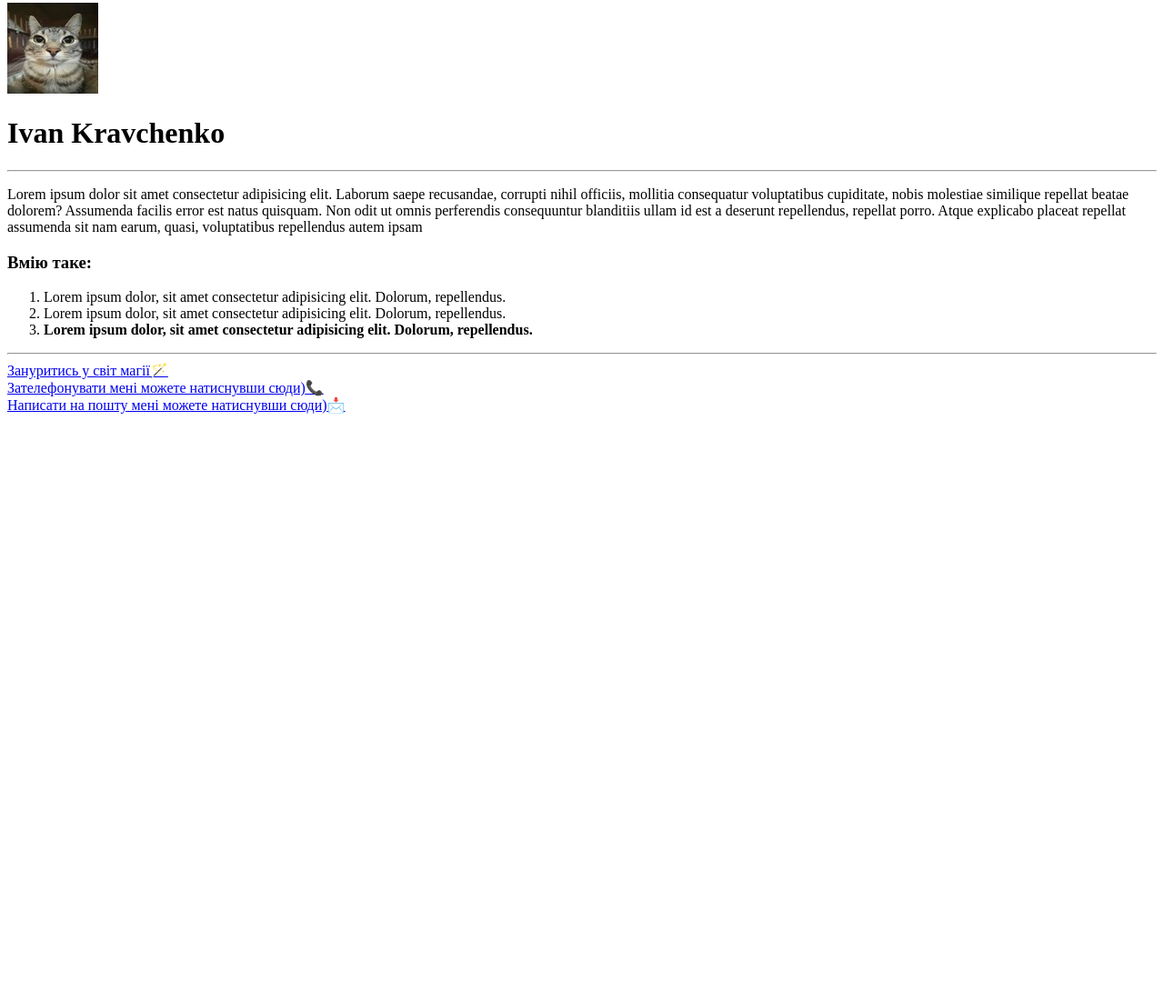
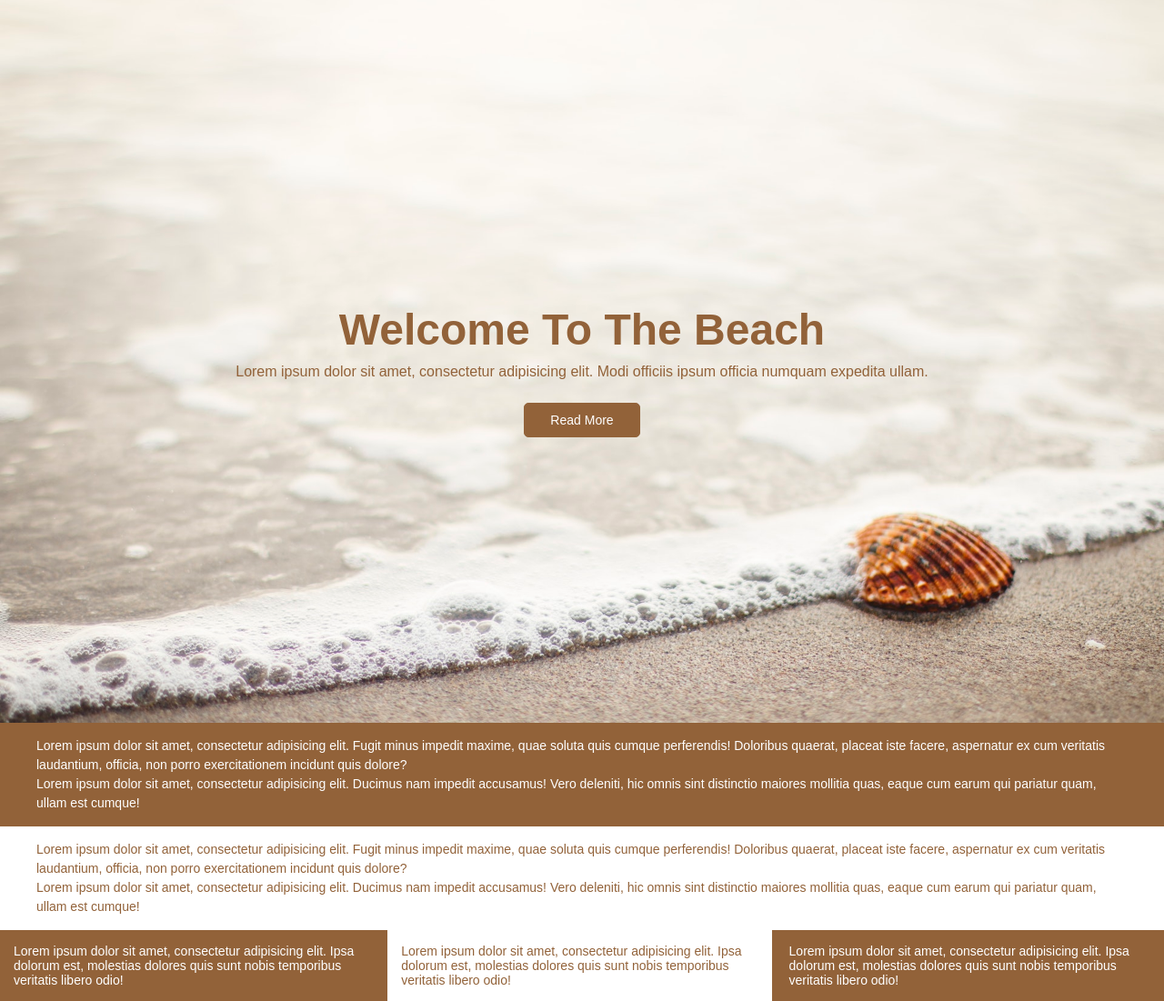
Before and after one commit to progvan/fr_html_01, a plain HTML site: page index.html in a window 1280 px wide. Shown: the part 5-1106 px from the top of the page at 91% size. Before the commit the page ends 800 px from the top, so only its background shows below. Drawn offline with Linux system fonts and the light colour scheme.

Commit message:
hw box model

```diff
--- a/index.html
+++ b/index.html
@@ -1,27 +1,69 @@
 <!DOCTYPE html>
-<html lang="en">
+<html lang="uk">
 <head>
-    <meta charset="UTF-8">
-    <meta name="viewport" content="width=device-width, initial-scale=1.0">
-    <title>bio</title>
+  <meta charset="UTF-8">
+  <title>Welcome To The Beach</title>
+  <link rel="stylesheet" href="./styles.css">
 </head>
 <body>
-    <main>
-        <img src="./img/my_photo.jpg" alt="my_photo">
-        <h1>Ivan Kravchenko</h1>
-        <hr>
-        <p>Lorem ipsum dolor sit amet consectetur adipisicing elit. Laborum saepe recusandae, corrupti nihil officiis, mollitia consequatur voluptatibus cupiditate, nobis molestiae similique repellat beatae dolorem? Assumenda facilis error est natus quisquam.
-        Non odit ut omnis perferendis consequuntur blanditiis ullam id est a deserunt repellendus, repellat porro. Atque explicabo placeat repellat assumenda sit nam earum, quasi, voluptatibus repellendus autem ipsam</p>
-        <h3>Вмію таке:</h3>
-        <ol>
-            <li>Lorem ipsum dolor, sit amet consectetur adipisicing elit. Dolorum, repellendus.</li>
-            <li>Lorem ipsum dolor, sit amet consectetur adipisicing elit. Dolorum, repellendus.</li>
-            <li><b>Lorem ipsum dolor, sit amet consectetur adipisicing elit. Dolorum, repellendus.</b></li>
-        </ol>
-        <hr>
-        <a href="https://www.instagram.com/harrypotter/" target="_blank">Зануритись у світ магії🪄</a><br>
-        <a href="tel:+380991231234">Зателефонувати мені можете натиснувши сюди)📞</a><br>
-        <a href="mailto:example@example.com">Написати на пошту мені можете натиснувши сюди)📩</a>
-    </main>
+
+  <header class="hero">
+    <div class="hero-inner">
+      <h1>Welcome To The Beach</h1>
+      <p>
+        Lorem ipsum dolor sit amet, consectetur adipisicing elit.
+        Modi officiis ipsum officia numquam expedita ullam.
+      </p>
+      <a href="#" class="btn">Read More</a>
+    </div>
+  </header>
+
+  <main>
+    <section class="text-row">
+      <p>
+        Lorem ipsum dolor sit amet, consectetur adipisicing elit. Fugit minus
+        impedit maxime, quae soluta quis cumque perferendis! Doloribus quaerat,
+        placeat iste facere, aspernatur ex cum veritatis laudantium, officia,
+        non porro exercitationem incidunt quis dolore?
+      </p>
+      <p>
+        Lorem ipsum dolor sit amet, consectetur adipisicing elit. Ducimus nam impedit accusamus! Vero deleniti, hic omnis sint distinctio maiores mollitia quas, eaque cum earum qui pariatur quam, ullam est cumque!
+      </p>
+    </section>
+
+    <section class="text-row-2">
+        <p>
+            Lorem ipsum dolor sit amet, consectetur adipisicing elit. Fugit minus
+            impedit maxime, quae soluta quis cumque perferendis! Doloribus quaerat,
+            placeat iste facere, aspernatur ex cum veritatis laudantium, officia,
+            non porro exercitationem incidunt quis dolore?
+        </p>
+        <p>
+            Lorem ipsum dolor sit amet, consectetur adipisicing elit. Ducimus nam impedit accusamus! Vero deleniti, hic omnis sint distinctio maiores mollitia quas, eaque cum earum qui pariatur quam, ullam est cumque!
+        </p>
+    </section>
+
+    <section class="cards">
+      <article class="card-brown">
+        <p>
+          Lorem ipsum dolor sit amet, consectetur adipisicing elit. Ipsa dolorum
+          est, molestias dolores quis sunt nobis temporibus veritatis libero odio!
+        </p>
+      </article>
+      <article class="card-white">
+        <p>
+          Lorem ipsum dolor sit amet, consectetur adipisicing elit. Ipsa dolorum
+          est, molestias dolores quis sunt nobis temporibus veritatis libero odio!
+        </p>
+      </article>
+      <article class="card-brown">
+        <p>
+          Lorem ipsum dolor sit amet, consectetur adipisicing elit. Ipsa dolorum
+          est, molestias dolores quis sunt nobis temporibus veritatis libero odio!
+        </p>
+      </article>
+    </section>
+  </main>
+
 </body>
 </html>
--- /dev/null
+++ b/styles.css
@@ -0,0 +1,89 @@
+* {
+    margin: 0;
+    padding: 0;
+    box-sizing: border-box;
+  }
+
+  body {
+    font-family: Arial, sans-serif;
+    color: #926239;
+    background-color: white;
+  }
+
+  .hero {
+    background: url("/img/ракушка.jpg") no-repeat center center;
+    background-size: cover;
+    height: 100vh;
+    text-align: center;
+    display: block;
+    color: #926239;
+  }
+
+  .hero-inner {
+    display: inline-block;
+    margin-top: 40vh;
+    padding: 20px 40px;
+  }
+
+  .hero h1 {
+    font-size: 48px;
+    margin-bottom: 10px;
+  }
+
+  .hero p {
+    font-size: 16px;
+    margin-bottom: 25px;
+  }
+
+  .btn {
+    display: inline-block;
+    padding: 10px 28px;
+    border-radius: 5px;
+    border: 1px solid #926239;
+    background-color: rgba(146, 98, 57, 1);
+    color: white;
+    text-decoration: none;
+    font-size: 14px;
+  }
+
+  .btn:hover {
+    background-color: rgba(146, 98, 57, 0);
+    color: #926239;
+  }
+
+  main {
+    font-size: 14px;
+    display: block;
+    background-color: #926239;
+    color: white;
+  }
+
+  .text-row {
+    display: block;
+    padding: 15px 40px;
+    line-height: 1.5;
+  }
+
+  .text-row-2 {
+    display: block;
+    padding: 15px 40px;
+    line-height: 1.5;
+    background-color: white;
+    color: #926239;
+  }
+
+  .card-white {
+    padding: 15px;
+    display: inline-block;
+    width: 33%;
+    background-color: white;
+    color: #926239;
+  }
+
+  .card-brown {
+    padding: 15px;
+    display: inline-block;
+    width: 33%;
+    background-color: #926239;
+    color: white;
+  }
```
Also changed, not shown: img/my_photo.jpg (deleted), img/ракушка.jpg (added).
